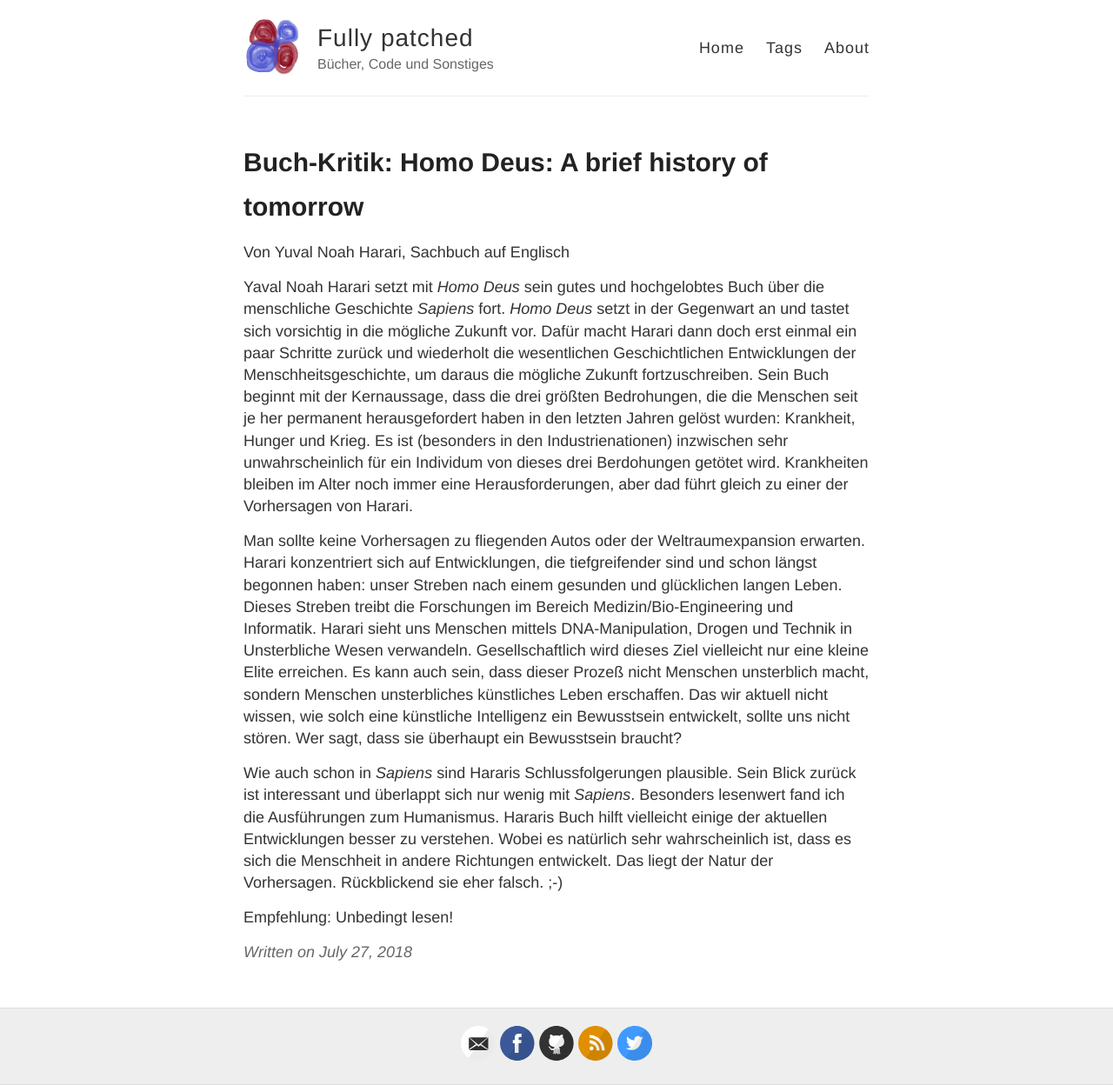
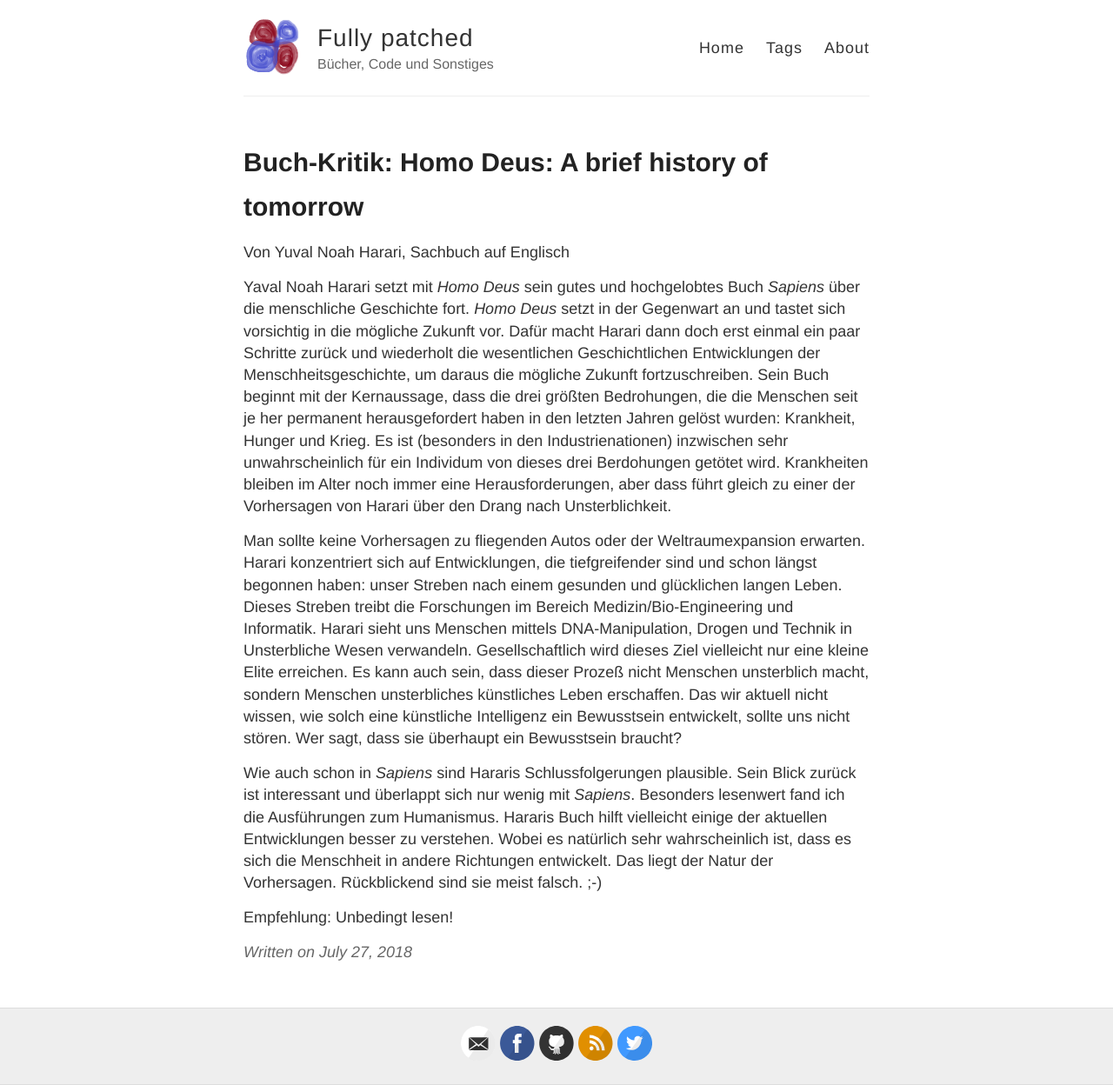
Before and after one commit to msuesskraut/msuesskraut.github.io, a Jekyll site: the page built from _posts/2018-07-27-Homo_Deus.md, in a window 1280 px wide. Shown: the whole page at 87% size. Built offline with Jekyll 4.4.1, drawn with Linux system fonts in a browser that asks for light colours.

Commit message:
fixed typos in blog post

```diff
--- a/_posts/2018-07-27-Homo_Deus.md
+++ b/_posts/2018-07-27-Homo_Deus.md
@@ -7,10 +7,10 @@ tags: [book, non-fiction, history, future]
 
 Von Yuval Noah Harari, Sachbuch auf Englisch
 
-Yaval Noah Harari setzt mit _Homo Deus_ sein gutes und hochgelobtes Buch über die menschliche Geschichte _Sapiens_ fort. _Homo Deus_ setzt in der Gegenwart an und tastet sich vorsichtig in die mögliche Zukunft vor. Dafür macht Harari dann doch erst einmal ein paar Schritte zurück und wiederholt die wesentlichen Geschichtlichen Entwicklungen der Menschheitsgeschichte, um daraus die mögliche Zukunft fortzuschreiben. Sein Buch beginnt mit der Kernaussage, dass die drei größten Bedrohungen, die die Menschen seit je her permanent herausgefordert haben in den letzten Jahren gelöst wurden: Krankheit, Hunger und Krieg. Es ist (besonders in den Industrienationen) inzwischen sehr unwahrscheinlich für ein Individum von dieses drei Berdohungen getötet wird. Krankheiten bleiben im Alter noch immer eine Herausforderungen, aber dad führt gleich zu einer der Vorhersagen von Harari.
+Yaval Noah Harari setzt mit _Homo Deus_ sein gutes und hochgelobtes Buch _Sapiens_ über die menschliche Geschichte fort. _Homo Deus_ setzt in der Gegenwart an und tastet sich vorsichtig in die mögliche Zukunft vor. Dafür macht Harari dann doch erst einmal ein paar Schritte zurück und wiederholt die wesentlichen Geschichtlichen Entwicklungen der Menschheitsgeschichte, um daraus die mögliche Zukunft fortzuschreiben. Sein Buch beginnt mit der Kernaussage, dass die drei größten Bedrohungen, die die Menschen seit je her permanent herausgefordert haben in den letzten Jahren gelöst wurden: Krankheit, Hunger und Krieg. Es ist (besonders in den Industrienationen) inzwischen sehr unwahrscheinlich für ein Individum von dieses drei Berdohungen getötet wird. Krankheiten bleiben im Alter noch immer eine Herausforderungen, aber dass führt gleich zu einer der Vorhersagen von Harari über den Drang nach Unsterblichkeit.
 
 Man sollte keine Vorhersagen zu fliegenden Autos oder der Weltraumexpansion erwarten. Harari konzentriert sich auf Entwicklungen, die tiefgreifender sind und schon längst begonnen haben: unser Streben nach einem gesunden und glücklichen langen Leben. Dieses Streben treibt die Forschungen im Bereich Medizin/Bio-Engineering und Informatik. Harari sieht uns Menschen mittels DNA-Manipulation, Drogen und Technik in Unsterbliche Wesen verwandeln. Gesellschaftlich wird dieses Ziel vielleicht nur eine kleine Elite erreichen. Es kann auch sein, dass dieser Prozeß nicht Menschen unsterblich macht, sondern Menschen unsterbliches künstliches Leben erschaffen. Das wir aktuell nicht wissen, wie solch eine künstliche Intelligenz ein Bewusstsein entwickelt, sollte uns nicht stören. Wer sagt, dass sie überhaupt ein Bewusstsein braucht?
 
-Wie auch schon in _Sapiens_ sind Hararis Schlussfolgerungen plausible. Sein Blick zurück ist interessant und überlappt sich nur wenig mit _Sapiens_. Besonders lesenwert fand ich die Ausführungen zum Humanismus. Hararis Buch hilft vielleicht einige der aktuellen Entwicklungen besser zu verstehen. Wobei es natürlich sehr wahrscheinlich ist, dass es sich die Menschheit in andere Richtungen entwickelt. Das liegt der Natur der Vorhersagen. Rückblickend sie eher falsch. ;-)
+Wie auch schon in _Sapiens_ sind Hararis Schlussfolgerungen plausible. Sein Blick zurück ist interessant und überlappt sich nur wenig mit _Sapiens_. Besonders lesenwert fand ich die Ausführungen zum Humanismus. Hararis Buch hilft vielleicht einige der aktuellen Entwicklungen besser zu verstehen. Wobei es natürlich sehr wahrscheinlich ist, dass es sich die Menschheit in andere Richtungen entwickelt. Das liegt der Natur der Vorhersagen. Rückblickend sind sie meist falsch. ;-)
 
 Empfehlung: Unbedingt lesen!
```
